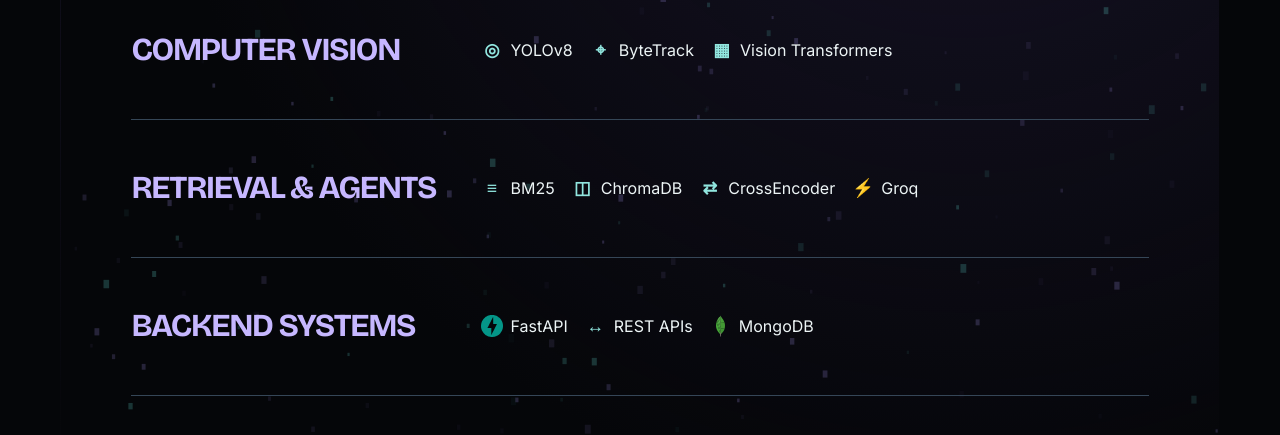
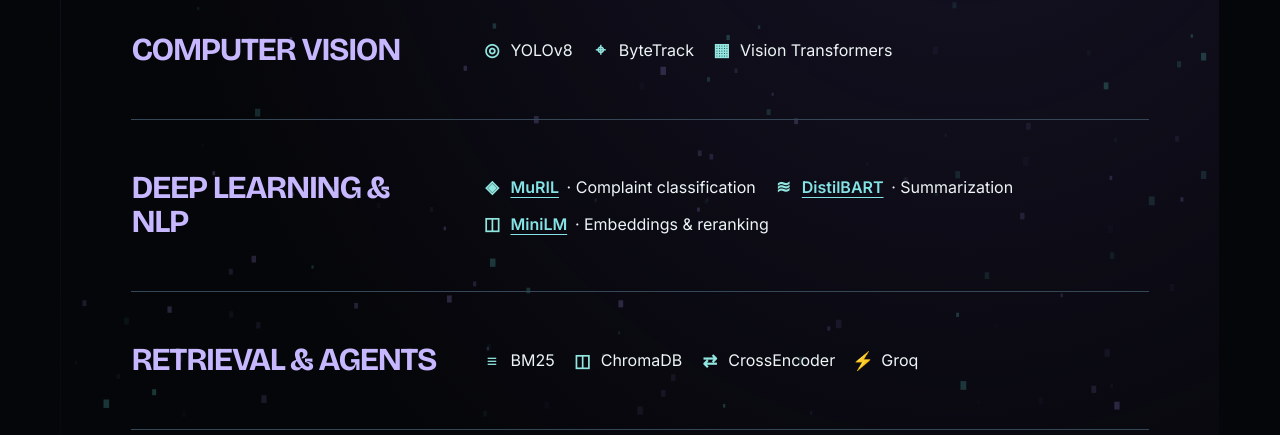
Before and after one commit to munixdelta/munixdelta.github.io, a plain HTML site: page index.html in a window 1280 px wide. Shown: the part 2080-2515 px from the top of the page. Drawn offline with nearby package versions, Linux system fonts and the light colour scheme; animation ran at ten frames a second.

Commit message:
Show deep learning and NLP models in Tech Stack

```diff
--- a/index.html
+++ b/index.html
@@ -47,6 +47,14 @@
       <div class="skill-row">
         <h3>Computer vision</h3>
         <ul><li><span class="tech-icon tech-symbol" aria-hidden="true">◎</span>YOLOv8</li><li><span class="tech-icon tech-symbol" aria-hidden="true">⌖</span>ByteTrack</li><li><span class="tech-icon tech-symbol" aria-hidden="true">▦</span>Vision Transformers</li></ul>
+      </div>
+      <div class="skill-row">
+        <h3>Deep Learning &amp; NLP</h3>
+        <ul>
+          <li><span class="tech-icon tech-symbol" aria-hidden="true">◈</span><a href="https://github.com/munixdelta/C-V-K-I_FULL">MuRIL</a> · Complaint classification</li>
+          <li><span class="tech-icon tech-symbol" aria-hidden="true">≋</span><a href="https://github.com/munixdelta/TextSummarizer">DistilBART</a> · Summarization</li>
+          <li><span class="tech-icon tech-symbol" aria-hidden="true">◫</span><a href="https://github.com/munixdelta/AGENTIC_AI_IN_TRIAL/blob/main/Day12-1.py">MiniLM</a> · Embeddings &amp; reranking</li>
+        </ul>
       </div>
       <div class="skill-row">
         <h3>Retrieval &amp; agents</h3>
```
